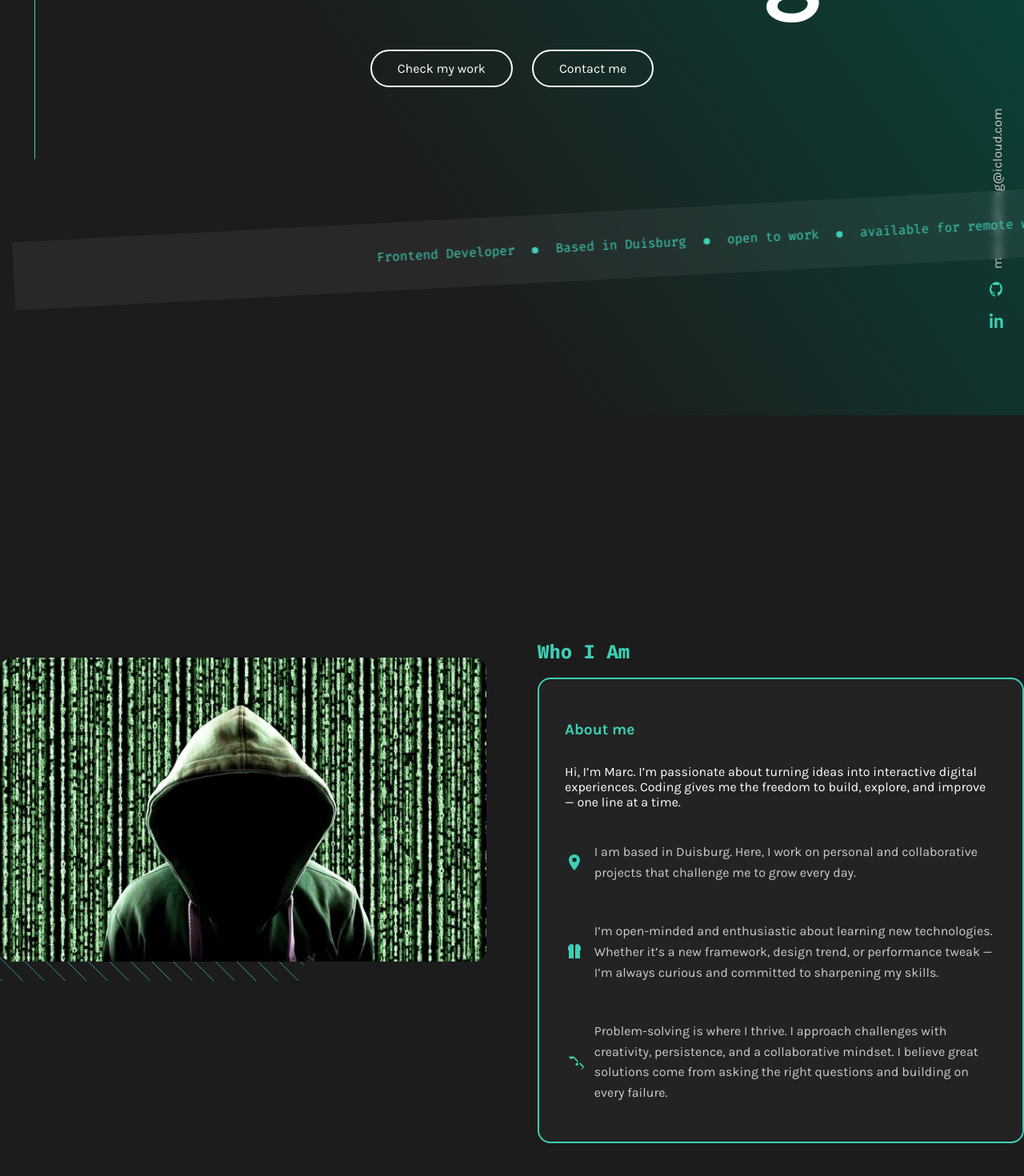
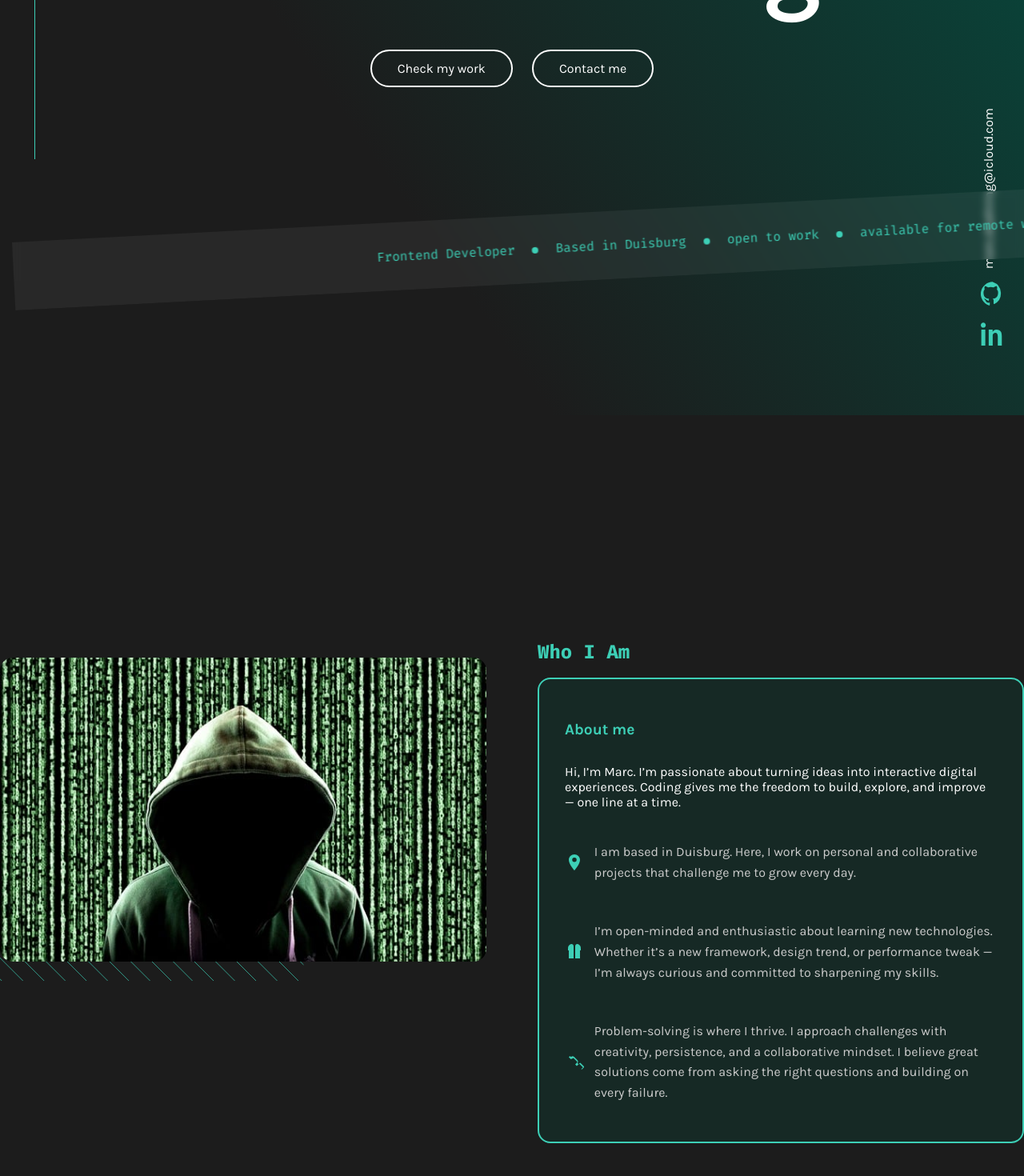
Before and after one commit to Marc-Doehring/Portfolio, an Angular app: page / in a window 1280 px wide. Shown: the part 380-1850 px from the top of the page at 80% size. Built offline with nearby package versions, Linux system fonts and the light colour scheme; no server answers.

Commit message:
bgcolor_variable

```diff
--- a/src/app/pages/aboutme/aboutme.component.scss
+++ b/src/app/pages/aboutme/aboutme.component.scss
@@ -62,7 +62,7 @@
     }
 
     .aboutme-box {
-      background-color: rgba(255, 255, 255, 0.03);
+      background-color: vars.$background-color;
       border: 2px solid vars.$color-accent;
       border-radius: 1rem;
       padding: 2rem;
--- a/src/app/pages/abovethefold/abovethefold.component.scss
+++ b/src/app/pages/abovethefold/abovethefold.component.scss
@@ -94,17 +94,19 @@
   gap: 1rem;
   z-index: 2;
 
+
   .email {
     writing-mode: vertical-rl;
     transform: rotate(180deg);
     font-size: 1rem;
-    color: #ccc; // Auch hier helles Grau als Kontrast, kann man variabel machen falls gewünscht
+   color: vars.$color-white;
   }
 
   .icon-group {
     display: flex;
     flex-direction: column;
     gap: 1rem;
+    width: 30px;
 
     /* Icon-Link mit grünem Standardfarbton */
     .icon-link {
--- a/src/app/pages/myskills/myskills.component.scss
+++ b/src/app/pages/myskills/myskills.component.scss
@@ -47,7 +47,7 @@
     border: 2px solid vars.$color-accent;
     padding: 2rem;
     border-radius: 12px;
-    background-color: rgba(8, 70, 59, 0.3);
+    background-color: vars.$background-color;
 
     .section-title {
       font-family: vars.$font-code;
--- a/src/app/pages/portfolio/portfolio.component.scss
+++ b/src/app/pages/portfolio/portfolio.component.scss
@@ -83,14 +83,16 @@
         }
 
         &:hover {
-          background-color: rgba(61, 207, 182, 0.2);
+  background-color: rgba(61, 207, 182, 0.2);
+}
 
-          .arrow {
-            opacity: 1;
-            color: vars.$color-accent;
-          }
-        }
+// Wichtig: außerhalb der &:hover-Regel definieren!
+&:hover .arrow {
+  opacity: 1;
+  color: vars.$color-accent;
+}
       }
+
 
       @media (max-width: 1200px) {
         min-width: unset;
@@ -124,7 +126,7 @@
         bottom: 20px;
         right: -30px;
         width: 320px;
-        height: 330px;
+        height: 290px;
         background-image: url('/about/bg_portfolio_section.svg');
         background-repeat: no-repeat;
         background-size: contain;
--- a/src/app/pages/portfolio/portfolio.component.ts
+++ b/src/app/pages/portfolio/portfolio.component.ts
@@ -15,6 +15,9 @@ export class PortfolioComponent implements AfterViewInit {
       title: 'Join',
       stack: 'Angular | TypeScript | HTML | CSS | Firebase',
       image: '/portfolio/join.png',
+      icons: [
+        "/portfolio/joinframe.png",
+      ],
       description: 'A collaborative task manager similar to Trello.',
       liveLink: 'https://meine-app.com',
       githubLink: 'https://github.com/myuser/myapp',
@@ -23,6 +26,9 @@ export class PortfolioComponent implements AfterViewInit {
       title: 'El Pollo Loco',
       stack: 'HTML | CSS | JavaScript',
       image: '/portfolio/loco.png',
+      icons: [
+        "/portfolio/locoframe.png",
+      ],
       description: 'A jump-and-run browser game featuring chickens and enemies.',
       liveLink: 'https://meine-app.com',
       githubLink: 'https://github.com/myuser/myapp',
@@ -31,6 +37,9 @@ export class PortfolioComponent implements AfterViewInit {
       title: 'DA Bubble',
       stack: 'Angular | Firebase | TypeScript',
       image: '/portfolio/bubble.png',
+      icons: [
+        "/portfolio/locoframe.png",
+      ],
       description: 'A real-time chat app built with Angular and Firebase.',
       liveLink: 'https://meine-app.com',
       githubLink: 'https://github.com/myuser/myapp',
--- a/src/app/pages/say-about-me/say-about-me.component.scss
+++ b/src/app/pages/say-about-me/say-about-me.component.scss
@@ -52,7 +52,7 @@
   .testimonial {
     flex: 0 0 100%;
     max-width: 100%;
-    background-color: rgba(61, 207, 182, 0.1); // bleibt rgba
+    background-color: vars.$background-color;
     border: 1px solid vars.$color-accent;
     border-radius: 24px;
     padding: 3rem 2rem 2rem 2rem;
--- a/src/app/shared/modal/modal.component.html
+++ b/src/app/shared/modal/modal.component.html
@@ -9,7 +9,7 @@
       <h1>{{ project?.title }}</h1>
       <h2 *ngIf="project?.subtitle">{{ project?.subtitle }}</h2>
       <p>{{ project?.description }}</p>
-      <p class="stack">{{ project?.stack }}</p>
+
 
       <div class="tech-icons" *ngIf="project?.icons?.length">
         <img *ngFor="let icon of project.icons" [src]="icon" alt="Tech Icon" />
--- a/src/styles/variables.scss
+++ b/src/styles/variables.scss
@@ -3,6 +3,7 @@ $color-white: #ffffff;
 $color-dark: #1C1C1C;
 $color-accent: #3DCFB6;
 $color-gray-light: #ccc;
+$background-color: rgba(8, 70, 59, 0.3);
 
 
 // === Schriftarten ===
```
Also changed, not shown: public/portfolio/joinframe.png (added), public/portfolio/locoframe.png (added). Lines whose indentation alone changed are shown as unchanged.
